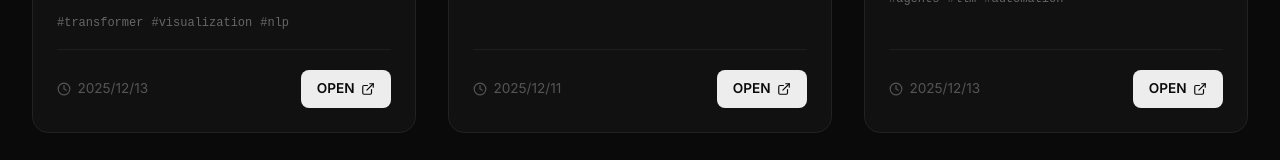
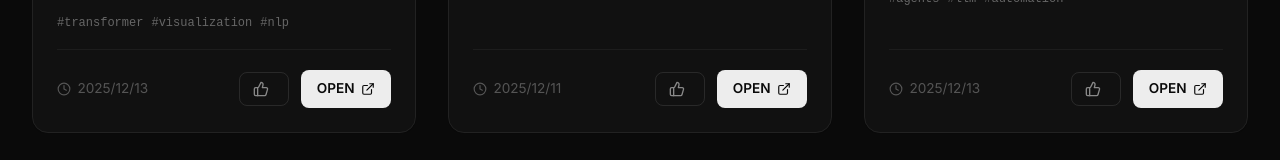
Before and after one commit to kiri-ume/ai_info_search_category, a Next.js app: page / in a window 1280 px wide. Shown: the part 577-737 px from the top of the page. Built offline with nearby package versions, Linux system fonts and the light colour scheme; no server answers; the database is empty.

Commit message:
add func like-count

```diff
--- /dev/null
+++ b/src/app/actions.ts
@@ -0,0 +1,26 @@
+'use server';
+
+import { supabase } from '@/lib/supabase';
+
+export async function incrementLike(postId: string) {
+    // Use RPC for atomic increment
+    const { error } = await supabase.rpc('increment_like', { post_id: postId });
+
+    if (error) {
+        console.error('Error incrementing like via RPC:', error);
+
+        // Fallback: Fetch and Update (Prone to race conditions, use only if RPC fails/not exists)
+        const { data: post, error: fetchError } = await supabase
+            .from('analyzed_posts')
+            .select('like_count')
+            .eq('id', postId)
+            .single();
+
+        if (!fetchError && post) {
+            await supabase
+                .from('analyzed_posts')
+                .update({ like_count: (post.like_count || 0) + 1 })
+                .eq('id', postId);
+        }
+    }
+}
--- a/src/components/PostCard.module.css
+++ b/src/components/PostCard.module.css
@@ -120,3 +120,41 @@
     background: white;
     transform: scale(1.02);
 }
+
+.actions {
+    display: flex;
+    align-items: center;
+    gap: 0.75rem;
+}
+
+.likeButton {
+    background: transparent;
+    border: 1px solid rgba(255, 255, 255, 0.1);
+    color: #888;
+    padding: 0.5rem 0.8rem;
+    border-radius: 8px;
+    font-size: 0.85rem;
+    font-weight: 600;
+    cursor: pointer;
+    display: flex;
+    align-items: center;
+    gap: 0.4rem;
+    transition: all 0.2s ease;
+}
+
+.likeButton:hover:not(:disabled) {
+    background: rgba(255, 255, 255, 0.05);
+    color: #fff;
+    border-color: rgba(255, 255, 255, 0.3);
+}
+
+.likeButton.liked {
+    color: var(--secondary, #ff0080);
+    border-color: var(--secondary, #ff0080);
+    background: rgba(255, 0, 128, 0.1);
+}
+
+.likeButton:disabled {
+    cursor: default;
+    opacity: 0.8;
+}
--- a/src/components/PostCard.tsx
+++ b/src/components/PostCard.tsx
@@ -2,8 +2,58 @@
 
 import { Post } from '@/lib/types';
 import styles from './PostCard.module.css';
-import { ExternalLink, Clock } from 'lucide-react';
+import { ExternalLink, Clock, ThumbsUp } from 'lucide-react';
 import ReactMarkdown from 'react-markdown';
+import { useState, useEffect } from 'react';
+import { incrementLike } from '@/app/actions';
+
+function LikeButton({ postId, initialCount }: { postId: string, initialCount: number }) {
+    const [count, setCount] = useState(initialCount);
+    const [hasLiked, setHasLiked] = useState(false);
+
+    useEffect(() => {
+        const likedParams = localStorage.getItem('liked_posts');
+        if (likedParams) {
+            const likedList = JSON.parse(likedParams);
+            if (likedList.includes(postId)) {
+                setHasLiked(true);
+            }
+        }
+    }, [postId]);
+
+    const handleLike = async () => {
+        if (hasLiked) return;
+
+        setCount(prev => prev + 1);
+        setHasLiked(true);
+
+        // Optimistic update
+        try {
+            await incrementLike(postId);
+
+            // Save to local storage
+            const likedParams = localStorage.getItem('liked_posts');
+            let likedList = likedParams ? JSON.parse(likedParams) : [];
+            likedList.push(postId);
+            localStorage.setItem('liked_posts', JSON.stringify(likedList));
+        } catch (error) {
+            console.error('Failed to like:', error);
+            // Rollback if needed, but for likes it's usually fine to ignore
+        }
+    };
+
+    return (
+        <button
+            onClick={handleLike}
+            className={`${styles.likeButton} ${hasLiked ? styles.liked : ''}`}
+            disabled={hasLiked}
+            aria-label="Like this post"
+        >
+            <ThumbsUp size={16} fill={hasLiked ? "currentColor" : "none"} />
+            <span>{count > 0 ? count : ''}</span>
+        </button>
+    );
+}
 
 export default function PostCard({ post }: { post: Post }) {
     // Logic for "New": posted today (matches local system date)
@@ -53,18 +103,24 @@ export default function PostCard({ post }: { post: Post }) {
             )}
 
             <div className={styles.footer}>
+                <div style={{ display: 'flex', alignItems: 'center', gap: '1rem' }}>
                     <div style={{ display: 'flex', alignItems: 'center', gap: '0.4rem' }}>
                         <Clock size={14} />
                         <time suppressHydrationWarning>
                             {new Date(post.posted_at || post.created_at).toLocaleDateString('ja-JP')}
                         </time>
                     </div>
+                </div>
+
+                <div className={styles.actions}>
+                    <LikeButton postId={post.id} initialCount={post.like_count || 0} />
                     {post.url && (
                         <a href={post.url} target="_blank" rel="noopener noreferrer" className={styles.linkButton}>
                             OPEN <ExternalLink size={14} />
                         </a>
                     )}
                 </div>
+            </div>
         </article>
     );
 }
--- a/src/lib/types.ts
+++ b/src/lib/types.ts
@@ -13,4 +13,5 @@ export type Post = {
     source?: {
         username: string;
     };
+    like_count?: number;
 };
```
Also changed, not shown: data/urls.txt, 1 other file (tests, documents, lock files or other folders). Lines whose indentation alone changed are shown as unchanged.
